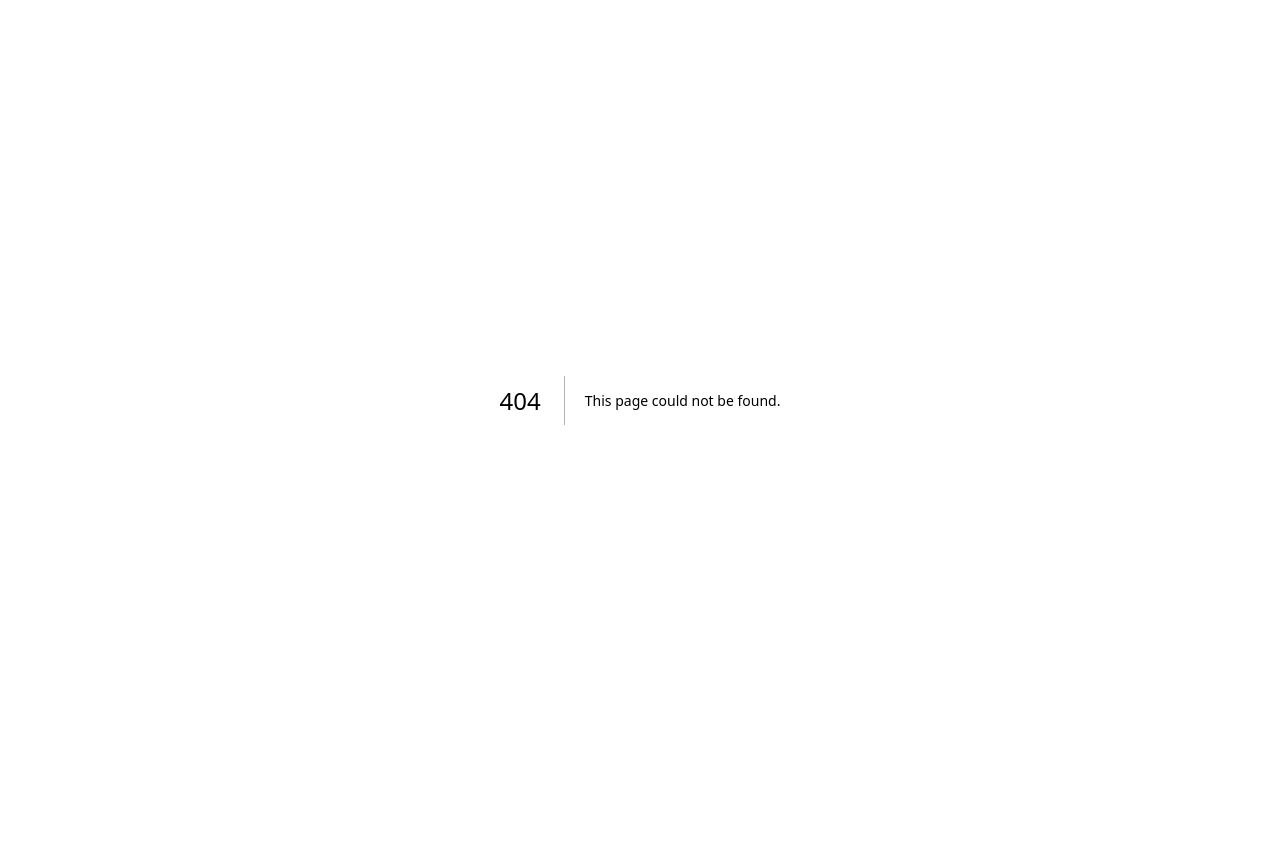
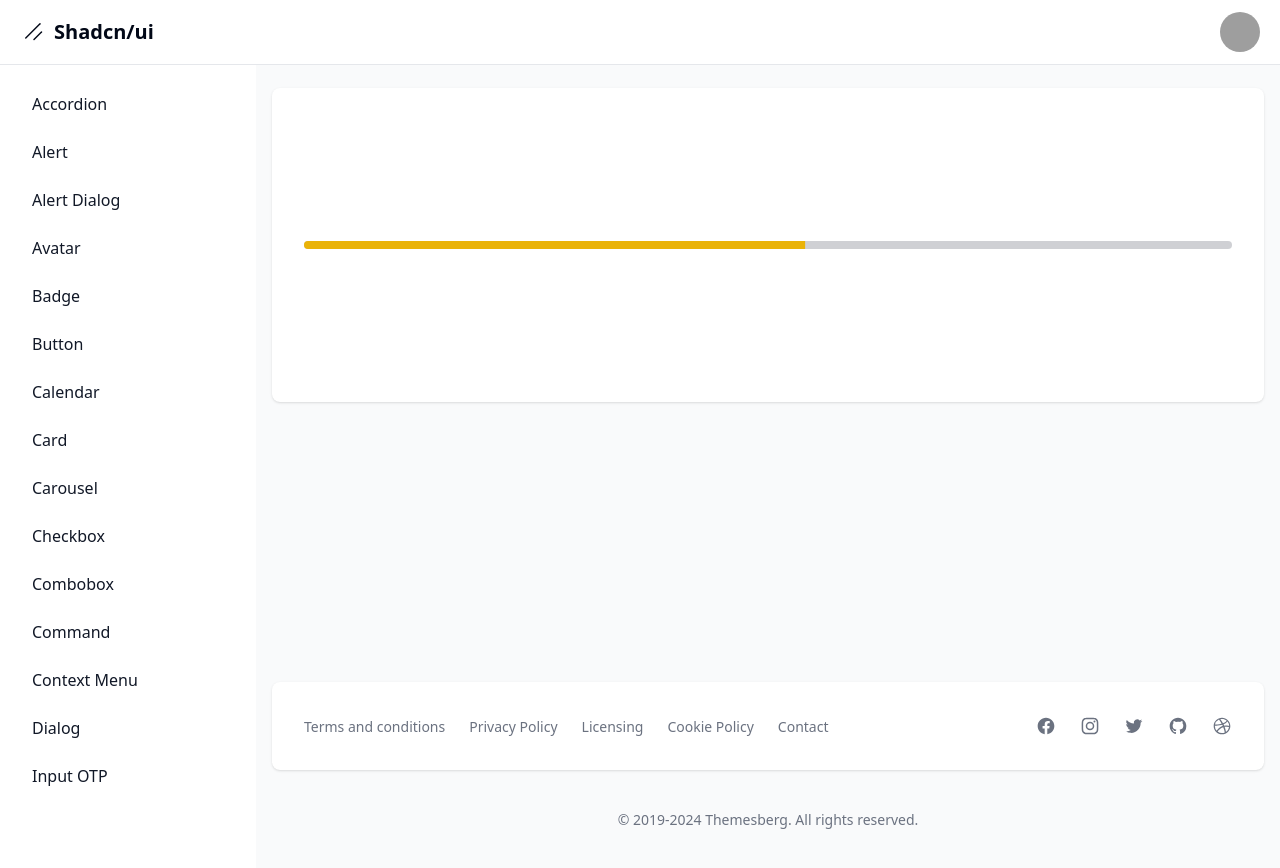
Before and after one commit to YuliMartini/shadcn-components, a Next.js app: page /dashboard/progress in a window 1280 px wide. Before the commit this address had no page. Before the commit the page ends 800 px from the top, so only its background shows below. Built offline with nearby package versions, Linux system fonts and the light colour scheme; grey boxes are pictures that could not be loaded.

Commit message:
added progress component

```diff
--- a/package.json
+++ b/package.json
@@ -19,6 +19,7 @@
     "@radix-ui/react-label": "^2.1.0",
     "@radix-ui/react-menubar": "^1.1.2",
     "@radix-ui/react-popover": "^1.1.2",
+    "@radix-ui/react-progress": "^1.1.0",
     "@radix-ui/react-slot": "^1.1.0",
     "class-variance-authority": "^0.7.0",
     "clsx": "^2.1.1",
--- a/src/app/dashboard/layout.tsx
+++ b/src/app/dashboard/layout.tsx
@@ -21,6 +21,7 @@
   { name: "context menu", href: "context-menu" },
   { name: "menu bar", href: "menubar" },
   { name: "input OTP", href: "input-otp" },
+  { name: "progress", href: "progress" },
 ].sort((a, b) => a.name.localeCompare(b.name));
 
 export default function DashboardLayout({
--- /dev/null
+++ b/src/app/dashboard/progress/page.tsx
@@ -0,0 +1,43 @@
+"use client";
+
+import { useEffect, useState } from "react";
+import { Progress } from "@/components/ui/progress";
+import { cn } from "@/lib/utils";
+
+export default function Page() {
+  const [progress, setProgress] = useState(0);
+
+  // useEffect(() => {
+  //   const timer = setTimeout(() => setProgress(66), 500);
+  //   return () => clearTimeout(timer);
+  // }, []);
+
+  useEffect(() => {
+    const interval = setInterval(() => {
+      setProgress((prev) => {
+        if (prev >= 100) {
+          clearInterval(interval);
+          return 100;
+        }
+        return prev + 1;
+      });
+    }, 100);
+
+    return () => {
+      clearInterval(interval);
+    };
+  }, []);
+
+  return (
+    <div className="flex justify-center items-center h-[250px]">
+      <Progress
+        value={progress}
+        indicatorColor={cn({
+          "bg-red-500": progress < 40,
+          "bg-yellow-500": progress >= 40 && progress < 80,
+          "bg-green-500": progress >= 80,
+        })}
+      />
+    </div>
+  );
+}
--- /dev/null
+++ b/src/components/ui/progress.tsx
@@ -0,0 +1,33 @@
+"use client";
+
+import * as React from "react";
+import * as ProgressPrimitive from "@radix-ui/react-progress";
+
+import { cn } from "@/lib/utils";
+
+interface CustomProps
+  extends React.ComponentPropsWithoutRef<typeof ProgressPrimitive.Root> {
+  indicatorColor?: string;
+}
+
+const Progress = React.forwardRef<
+  React.ElementRef<typeof ProgressPrimitive.Root>,
+  CustomProps
+>(({ className, value, indicatorColor = "bg-primary", ...props }, ref) => (
+  <ProgressPrimitive.Root
+    ref={ref}
+    className={cn(
+      "relative h-2 w-full overflow-hidden rounded-full bg-primary/20",
+      className
+    )}
+    {...props}
+  >
+    <ProgressPrimitive.Indicator
+      className={cn("h-full w-full flex-1 transition-all", indicatorColor)}
+      style={{ transform: `translateX(-${100 - (value || 0)}%)` }}
+    />
+  </ProgressPrimitive.Root>
+));
+Progress.displayName = ProgressPrimitive.Root.displayName;
+
+export { Progress };
```
Also changed, not shown: 1 other file (tests, documents, lock files or other folders).
